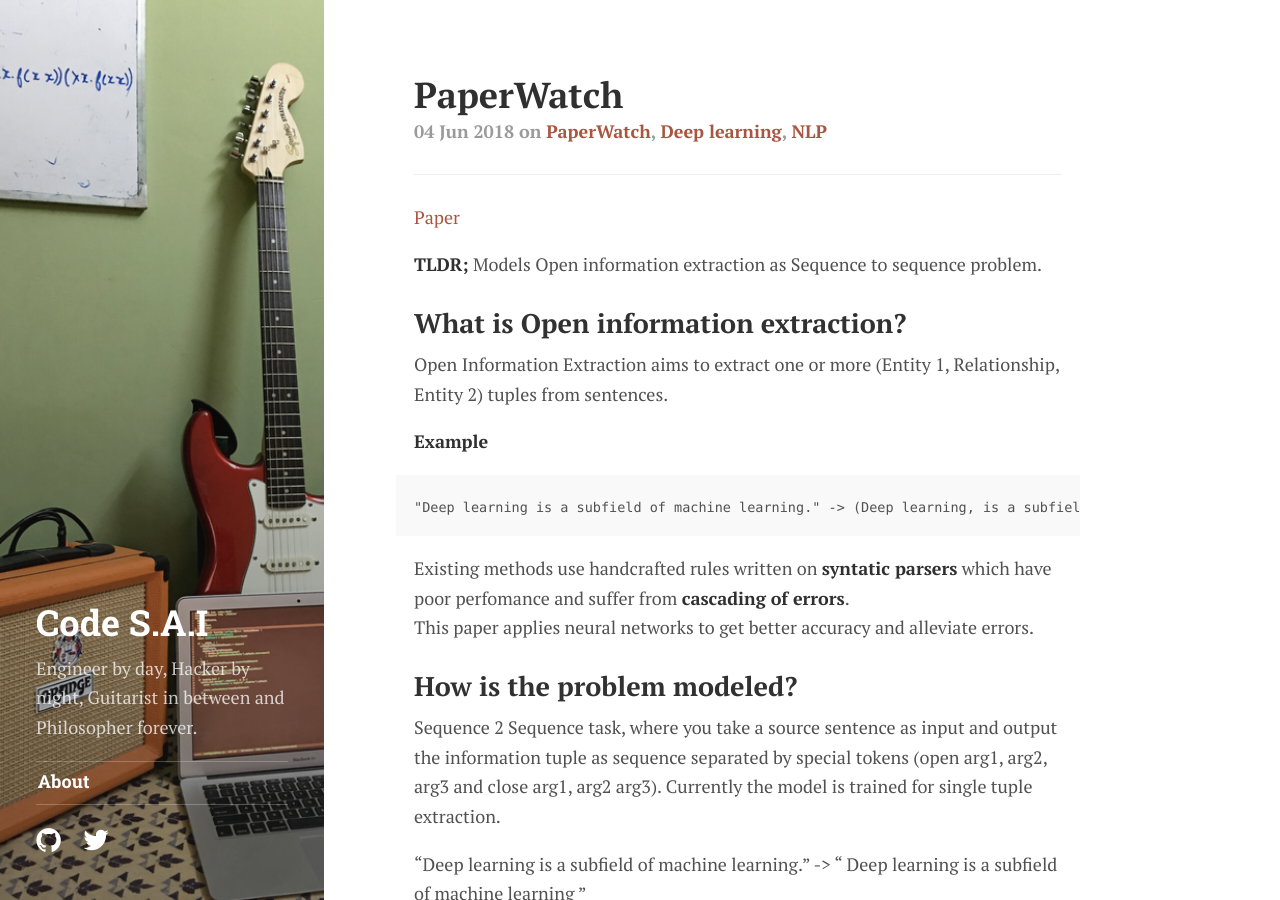
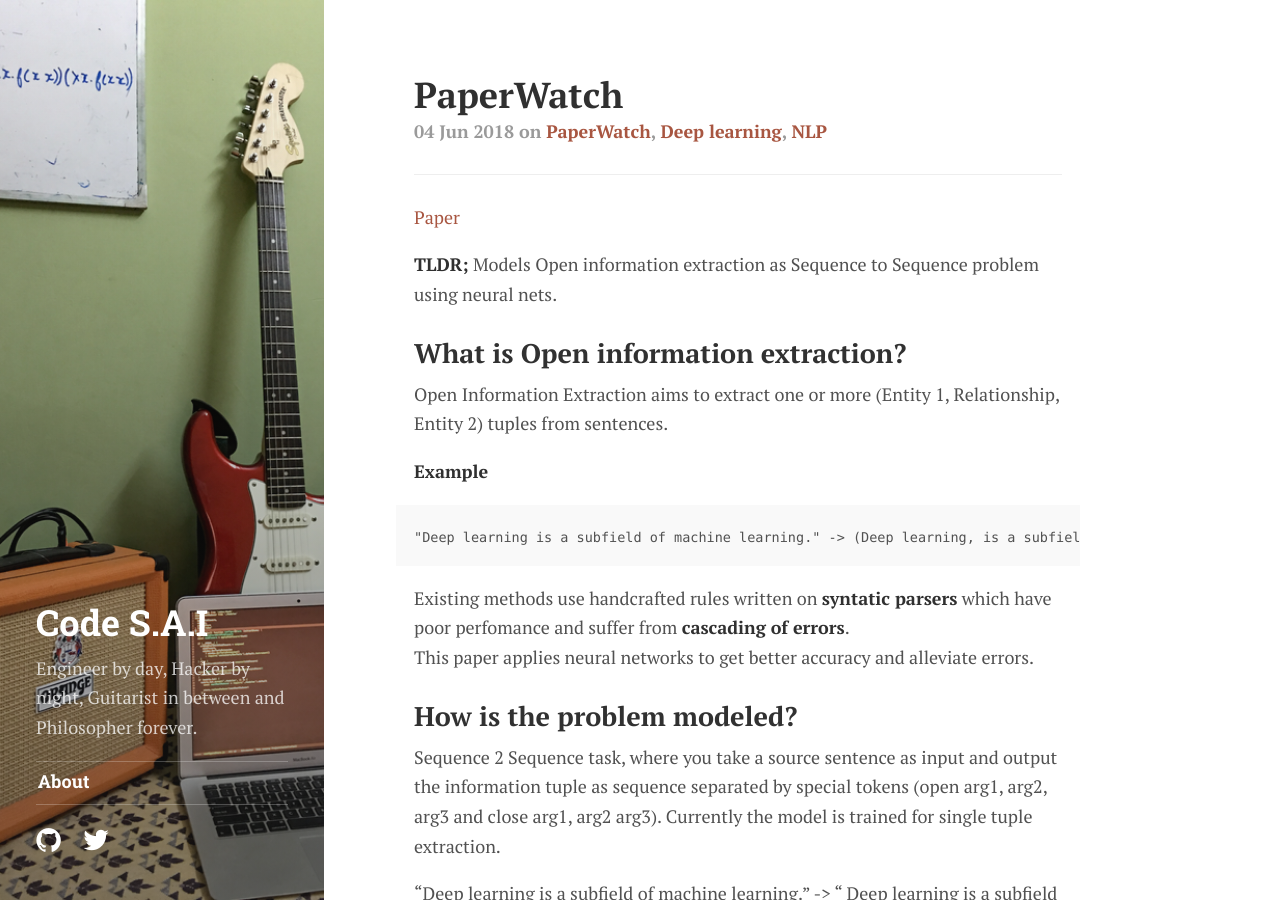
Before and after one commit to sai-prasanna/sai-prasanna.github.io, a Jekyll site: the page built from _posts/2018-06-04-neural-open-information-extraction.md, in a window 1280 px wide and 900 px high. Built offline with Jekyll 4.4.1, drawn with Linux system fonts in a browser that asks for light colours; some web fonts are replaced.

Commit message:
Update 2018-06-04-neural-open-information-extraction.md

```diff
--- a/_posts/2018-06-04-neural-open-information-extraction.md
+++ b/_posts/2018-06-04-neural-open-information-extraction.md
@@ -8,7 +8,7 @@ tags: [PaperWatch, Deep learning, NLP]
 
 [Paper](https://arxiv.org/abs/1805.04270)
 
-**TLDR;** Models Open information extraction as  Sequence to sequence problem.
+**TLDR;** Models Open information extraction as  Sequence to Sequence problem using neural nets.
 
 ## What is Open information extraction?
 
```
